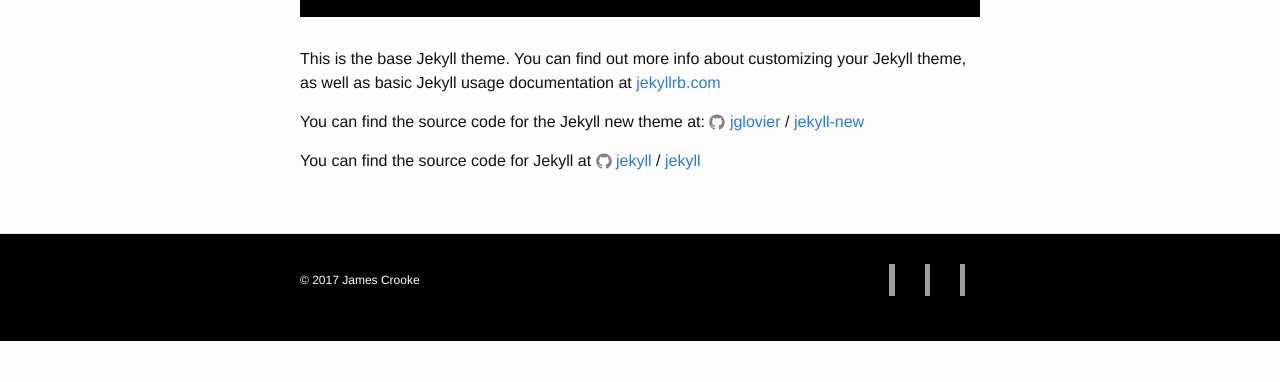
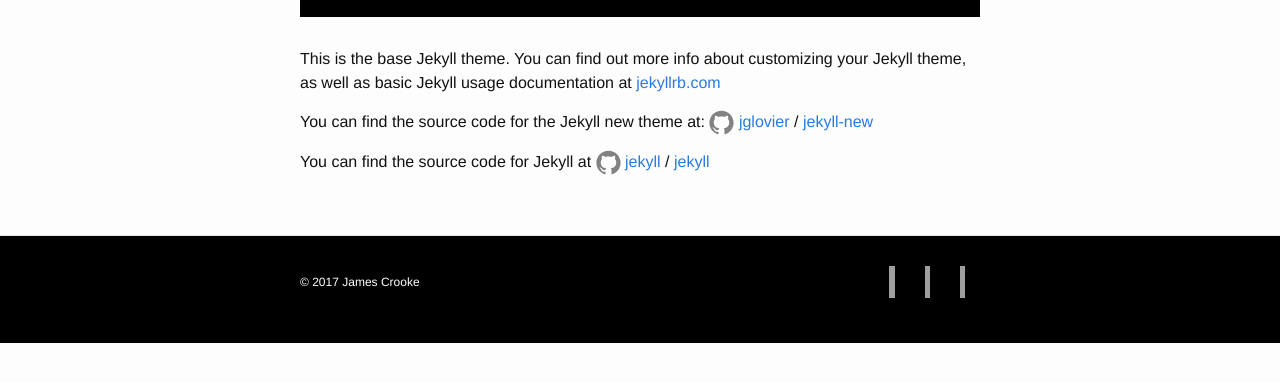
Before and after one commit to doulosiyxy/theexegesist, a Jekyll site: the page built from about.md, in a window 1280 px wide. Shown: the part 160-542 px from the top of the page. Built offline with Jekyll 4.4.1, drawn with Linux system fonts in a browser that asks for light colours; nearby versions of some CDN libraries; grey boxes are pictures that could not be loaded.

Commit message:
Update _base.scss

```diff
--- a/_sass/_base.scss
+++ b/_sass/_base.scss
@@ -204,8 +204,8 @@
 
     > svg {
         display: inline-block;
-        width: 16px;
-        height: 16px;
+        width: 25px;
+        height: 25px;
         vertical-align: middle;
 
         path {
```
